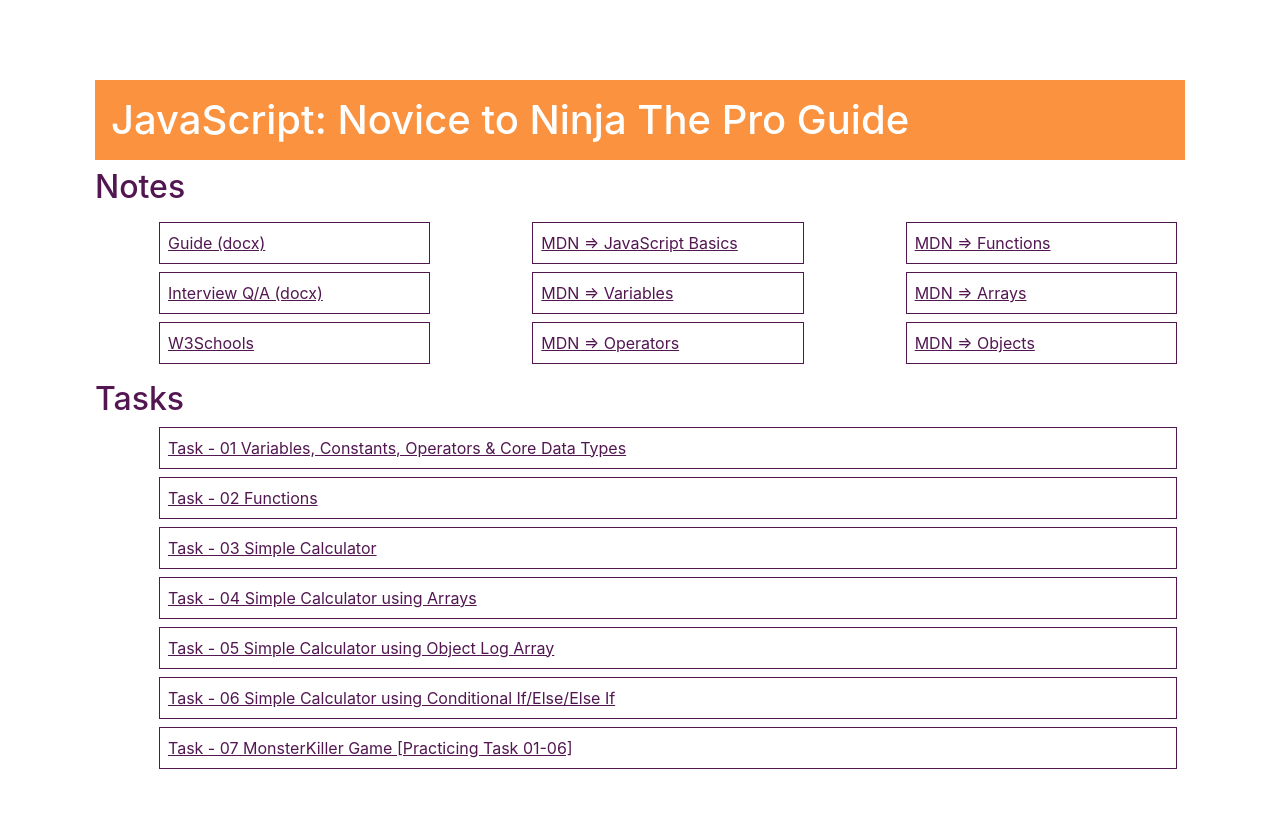
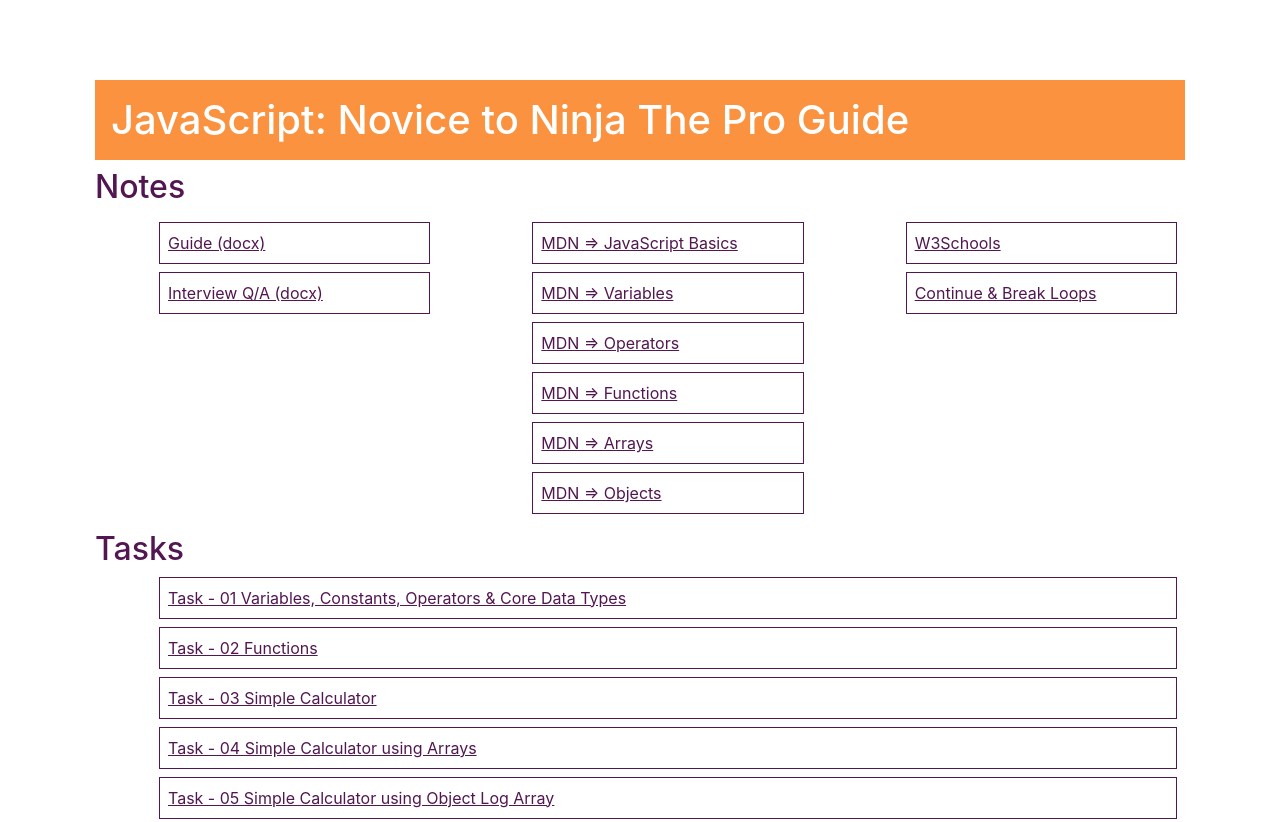
Before and after one commit to tahirjadoon/2019-Javascript-The-ProGuide, a plain HTML site: page index.html in a window 1280 px wide. Shown: the top 822 px of the page. Drawn offline with nearby package versions, Linux system fonts and the light colour scheme.

Commit message:
Adding loops info

```diff
--- a/index.html
+++ b/index.html
@@ -22,7 +22,6 @@
                 <ul>
                     <li><a href="Notes/Notes - 00 Introduction.docx">Guide (docx)</a></li>
                     <li><a href="Notes/Notes - 00 Interview JavaScript QA.docx">Interview Q/A (docx)</a></li>
-                    <li><a href="https://www.w3schools.com/js/default.asp" target="_blank">W3Schools</a></li>
                 </ul>
             </div>
             <div class="col-md-4">
@@ -30,13 +29,15 @@
                     <li><a href="https://developer.mozilla.org/en-US/docs/Web/JavaScript" target="_blank">MDN => JavaScript Basics</a></li>
                     <li><a href="https://developer.mozilla.org/en-US/docs/Learn/JavaScript/First_steps/Variables" target="_blank">MDN => Variables</a></li>
                     <li><a href="https://developer.mozilla.org/en-US/docs/Learn/JavaScript/First_steps/Math" target="_blank">MDN => Operators</a></li>
+                    <li><a href="https://developer.mozilla.org/en-US/docs/Learn/JavaScript/Building_blocks/Functions" target="_blank">MDN => Functions</a></li>
+                    <li><a href="https://developer.mozilla.org/en-US/docs/Learn/JavaScript/First_steps/Arrays" target="_blank">MDN => Arrays</a></li>
+                    <li><a href="https://developer.mozilla.org/en-US/docs/Learn/JavaScript/Objects/Basics" target="_blank">MDN => Objects</a></li>
                 </ul>
             </div>
             <div class="col-md-4">
                 <ul>
-                    <li><a href="https://developer.mozilla.org/en-US/docs/Learn/JavaScript/Building_blocks/Functions" target="_blank">MDN => Functions</a></li>
-                    <li><a href="https://developer.mozilla.org/en-US/docs/Learn/JavaScript/First_steps/Arrays" target="_blank">MDN => Arrays</a></li>
-                    <li><a href="https://developer.mozilla.org/en-US/docs/Learn/JavaScript/Objects/Basics" target="_blank">MDN => Objects</a></li>
+                    <li><a href="https://www.w3schools.com/js/default.asp" target="_blank">W3Schools</a></li>
+                    <li><a href="https://www.w3schools.com/js/js_break.asp" target="_blank">Continue & Break Loops</a></li>
                 </ul>
             </div>
         </div>
```
Also changed, not shown: 1 other file.
